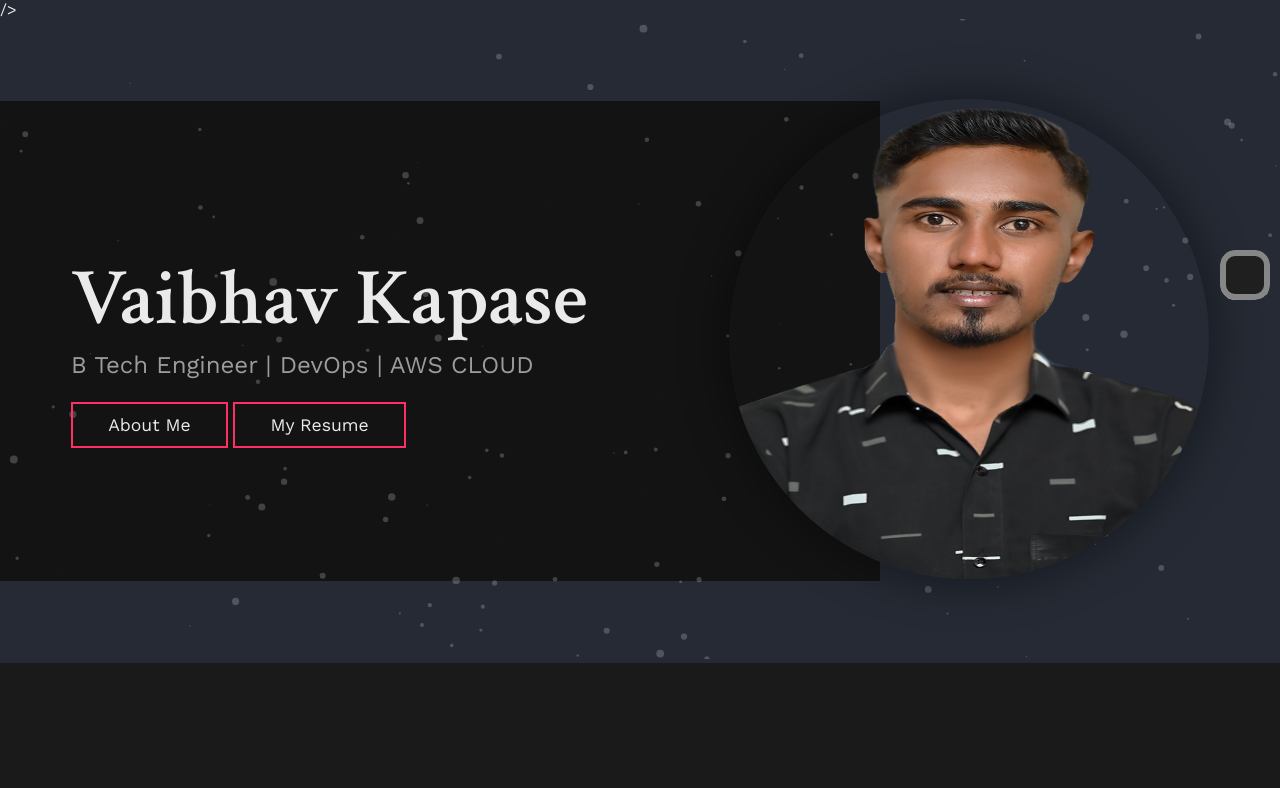
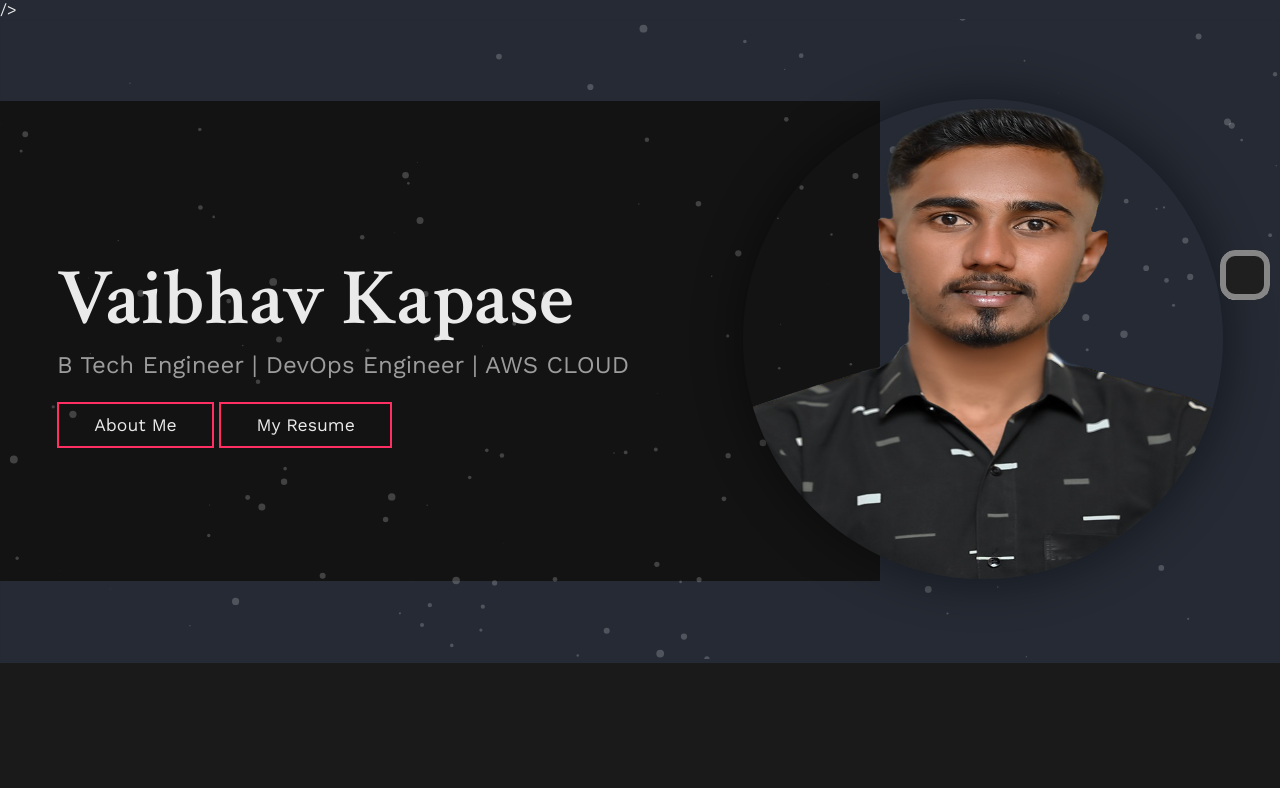
Before and after one commit to vaibhavkapase1302/Vaibhav-Kapase-Portfolio, a plain HTML site: page index.html in a window 1280 px wide. Shown: the top 788 px of the page. Drawn offline with nearby package versions, Linux system fonts and the light colour scheme.

Commit message:
Update index.html

```diff
--- a/index.html
+++ b/index.html
@@ -29,7 +29,7 @@
       <div id="particles-js"></div>
       <div class="user_info">
         <h1 class="user_name">Vaibhav Kapase</h1>
-        <p>B Tech Engineer | DevOps | AWS CLOUD </p>
+        <p>B Tech Engineer | DevOps Engineer | AWS CLOUD </p>
         <a href="#About" class="btn">About Me</a>
         <a href="Vaibhav's Resume.pdf" class="btn" target="_blank_">My Resume</a>
 
```
